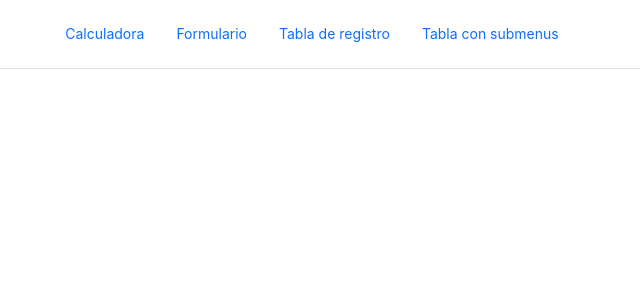
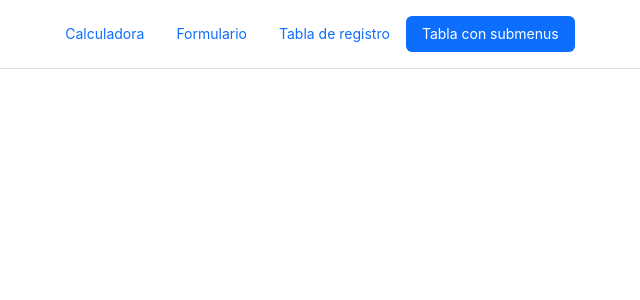
Before and after one commit to AlfreeFenix/TestingPage, a React (Create React App) app: page /TestingPage/viewsubmenu in a window 1280 px wide. Shown: the top 300 px of the page, without its empty margins (328-968 px from the left). Built offline with nearby package versions, Linux system fonts and the light colour scheme.

Commit message:
Solved some issues with the handle of urls

```diff
--- a/src/components/MainMenu.js
+++ b/src/components/MainMenu.js
@@ -1,5 +1,5 @@
 import 'bootstrap/dist/css/bootstrap.min.css'
-import { BrowserRouter, Link, Route, Routes} from 'react-router-dom';
+import { BrowserRouter, Link, Route, Router, Routes} from 'react-router-dom';
 import { useState } from 'react';
 import PanelCalculator from './PanelCalculator';
 import Form from './Form';
@@ -8,12 +8,12 @@ import ConfirmationModal from './ConfirmationModal';
 
 function MainMenu() {
     let currentUrl = window.location.pathname;
-    currentUrl === "/" ? currentUrl = '/calculator': currentUrl = currentUrl;
+    currentUrl === "/TestingPage" ? currentUrl = '/calculator': currentUrl = currentUrl;
     const itemsMenu = [
-            {id: 1, name: "Calculadora", url: "/calculator", className: currentUrl === "/calculator" ? "nav-link active": "nav-link"},
-            {id: 2, name: "Formulario", url: "/form", className: currentUrl === "/form" ? "nav-link active": "nav-link"},
-            {id: 3, name: "Tabla de registro", url: "/viewlist", className: currentUrl === "/viewlist" ? "nav-link active": "nav-link"},
-            {id: 4, name: "Tabla con submenus", url: "/viewsubmenu", className: currentUrl === "/viewsubmenu" ? "nav-link active": "nav-link"}
+            {id: 1, name: "Calculadora", url: "/calculator", className: currentUrl === "/TestingPage/calculator" ? "nav-link active": "nav-link"},
+            {id: 2, name: "Formulario", url: "/form", className: currentUrl === "/TestingPage/form" ? "nav-link active": "nav-link"},
+            {id: 3, name: "Tabla de registro", url: "/viewlist", className: currentUrl === "/TestingPage/viewlist" ? "nav-link active": "nav-link"},
+            {id: 4, name: "Tabla con submenus", url: "/viewsubmenu", className: currentUrl === "/TestingPage/viewsubmenu" ? "nav-link active": "nav-link"}
         ];
     const [items, setItems] = useState(itemsMenu);
     const setActiveNav = (itemId) => {
@@ -23,7 +23,7 @@ function MainMenu() {
         setItems(update);
     };
     return (
-        <BrowserRouter>
+        <BrowserRouter basename='/TestingPage'>
             <div className ="container">
                 <header className = "d-flex justify-content-center py-3 border-bottom">
                     <ul className ="nav nav-pills">
```
